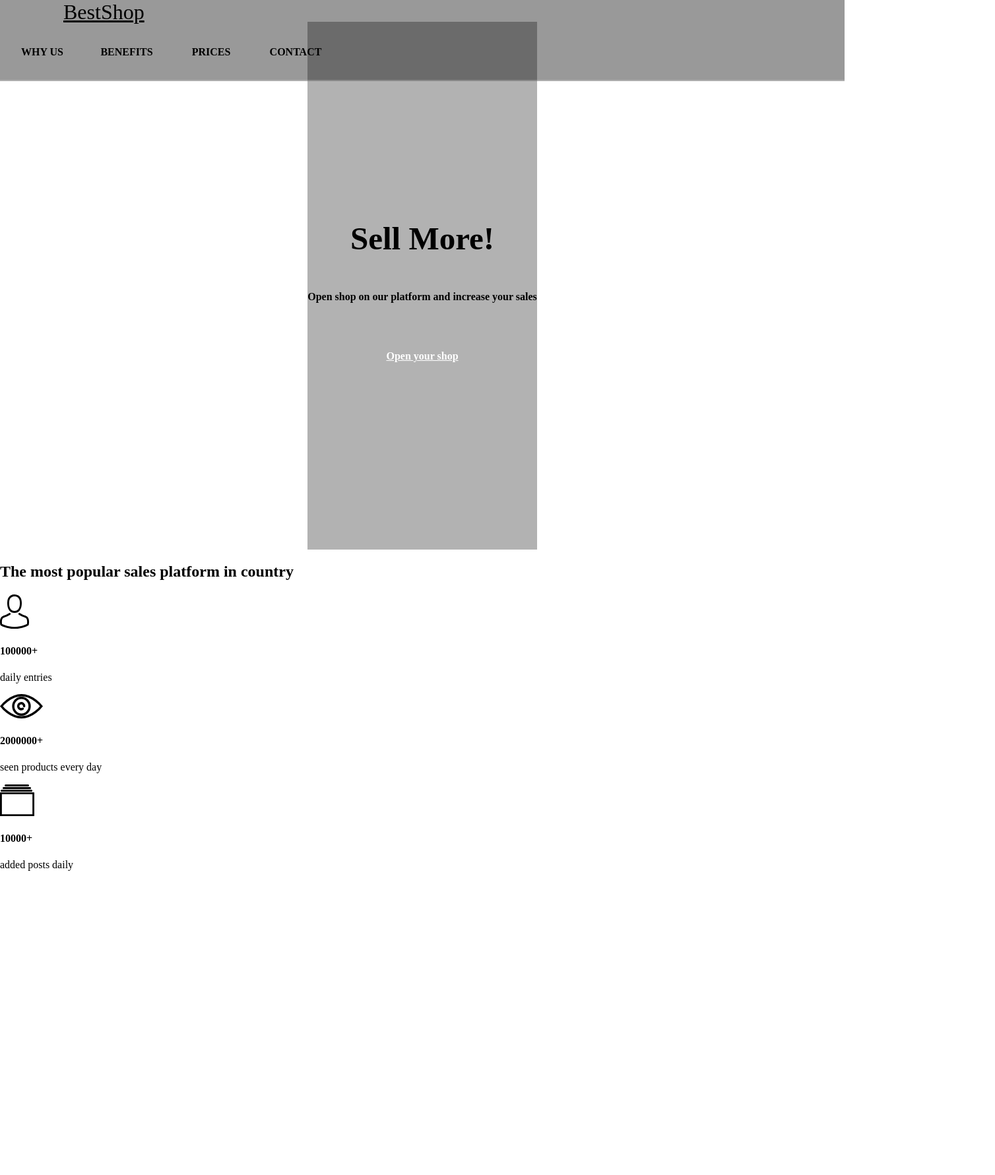
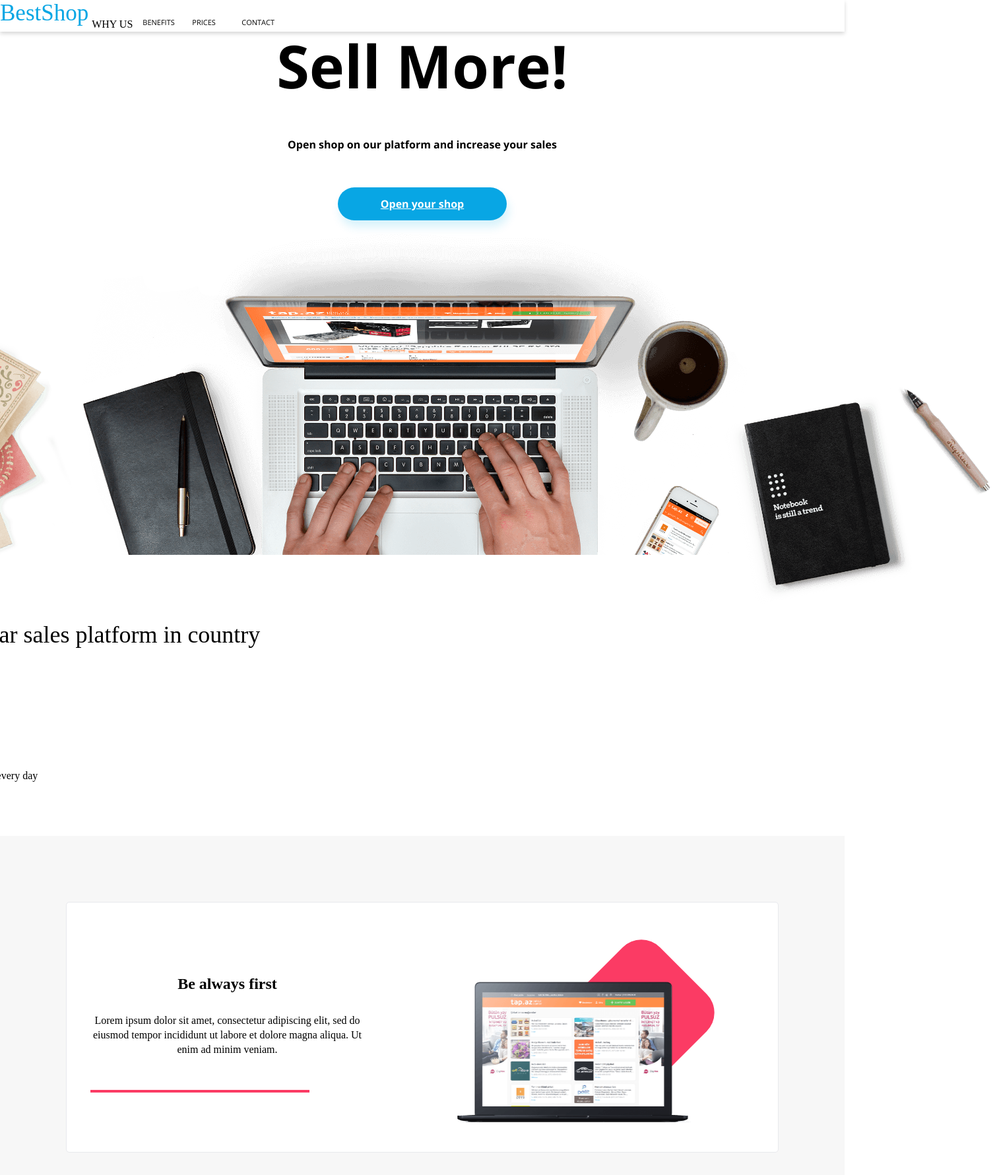
Before and after one commit to MarzenaSiar/best_shop, a plain HTML site: page index.html in a window 1280 px wide. Shown: the top 1781 px of the page at 66% size, 1508 px wide, since content can reach past the window. Before the commit the page ends 1336 px from the top, so only its background shows below. Drawn offline with nearby package versions, Linux system fonts and the light colour scheme; files that its build step writes are made by us from their sources.

Commit message:
Display issues with pictures fixed

```diff
--- a/index.html
+++ b/index.html
@@ -10,57 +10,116 @@
     <link href="https://fonts.googleapis.com/css2?family=Open+Sans:wght@300;400;600;700&family=Raleway:wght@300;400;700;800&display=swap" rel="stylesheet">
     <link rel="stylesheet" href="./src/styles/normalize.css">
     <link rel="stylesheet" href="./src/styles/style.css">
-    <title>Best Shop</title>
+    <title>BestShop</title>
 </head>
 <body>
 
+<!--section.intro>header.header>div.header__inner>a.logo^nav.menu>(a.menu__item)*3 Emmet-->
+
 <section class="intro">
     <header class="header">
-        <div class="header__inner">
-            <a href="" class="logo">BestShop</a>
+        <div class="header__container container">
+            <a href="#" class="logo">BestShop</a>
+
         </div>
+        <!--need to justify-content (flex-start)/logo with menu items/ container needed?-->
+
         <nav class="menu">
-            <a href="" class="menu__item menu__item--active">WHY US</a>
-            <a href="" class="menu__item">BENEFITS</a>
-            <a href="" class="menu__item">PRICES</a>
-            <a href="" class="menu__item">CONTACT</a>
+            <a href="#" class="menu__item menu__item--active">WHY US</a>
+            <a href="#" class="menu__item">BENEFITS</a>
+            <a href="#" class="menu__item">PRICES</a>
+            <a href="#" class="menu__item">CONTACT</a>
         </nav>
     </header>
 
     <div class="hero">
         <div class="hero__bg">
             <div class="hero__inner">
-                <h1 class="hero__hdl">Sell More!</h1>
-                <p class="hero__lead">Open shop on our platform and increase your sales</p>
-                <a href="" class="hero__btn btn btn-large">Open your shop</a></div>
-        </div>
+              <h1 class="hero__hdl">Sell More!</h1>
+              <p class="hero__lead">Open shop on our platform and increase your sales</p>
+              <a href="" class="hero__btn btn btn-large">Open your shop</a>
+              <img src="/src/images/Background.png" alt="Laptop" class="hero__image">
+
+
     </div>
 
     <div class="info">
+        <div class="container">
         <h2 class="info__hdl">The most popular sales platform in country</h2>
         <div class="info__item">
             <div class="info__box">
                 <div class="info__wheel"></div>
-                <img src="./src/images/Person.svg" alt="Person" class="info__icon"></div>
+                <img src="/src/images/Person.svg" alt="Person" class="info__icon"></div>
             <h4 class="info numb">100000+</h4>
             <p class="info lead">daily entries</p>
         </div>
         <div class="info__item">
             <div class="info__box">
                 <div class="info__wheel"></div>
-                <img src="./src/images/Eye.svg" alt="Eye" class="info__icon"></div>
+                <img src="/src/images/Eye.svg" alt="Eye" class="info__icon"></div>
             <h4 class="info numb">2000000+</h4>
             <p class="info lead">seen products every day</p>
         </div>
         <div class="info__item">
             <div class="info__box">
                 <div class="info__wheel"></div>
-                <img src="./src/images/Catalog.svg" alt="Catalog" class="info__icon"></div>
+                <img src="/src/images/Catalog.svg" alt="Catalog" class="info__icon"></div>
             <h4 class="info numb">10000+</h4>
             <p class="info lead">added posts daily</p>
         </div>
     </div>
 </section>
 
+<section class="benefits">
+    <div class="benefits__container container">
+
+      <div class="benefits__single benefits__single--notebook">
+        <div class="benefits__text">
+          <h2 class="benefits__title">Be always first</h2>
+          <p class="benefits__description">
+            Lorem ipsum dolor sit amet, consectetur adipiscing elit, sed do
+            eiusmod tempor incididunt ut labore et dolore magna aliqua. Ut
+            enim ad minim veniam.
+          </p>
+        </div>
+        <div class="benefits__image">
+          <img src="src\images\Macbook2.png" alt="macbook" />
+        </div>
+      </div>
+
+      <div class="benefits__single benefits__single--phone">
+        <div class="benefits__text">
+          <h2 class="benefits__title">Your shop is where you are!</h2>
+          <p class="benefits__description">
+            Lorem ipsum dolor sit amet, consectetur adipiscing elit, sed do
+            eiusmod tempor incididunt ut labore et dolore magna aliqua. Ut
+            enim ad minim veniam.
+          </p>
+        </div>
+        <div class="benefits__image">
+          <img src="src\images\iPhone2.png" alt="iPhone" />
+        </div>
+      </div>
+
+      <div class="benefits__double">
+        <div class="benefits__single benefits__single--solo">
+          <div class="benefits__text">
+            <h2 class="benefits__title">Your shop is where you are!</h2>
+            <p class="benefits__description">
+              Lorem ipsum dolor sit amet, consectetur adipiscing elit, sed do
+              eiusmod tempor incididunt ut labore et dolore magna aliqua. Ut
+              enim ad minim veniam.
+            </p>
+          </div>
+        </div>
+
+        <div class="benefits__single benefits__single--image">
+          <img src="src\images\Trumpet.png" alt="Trumpet" />
+        </div>
+      </div>
+
+    </div>
+  </section>
+
 </body>
 </html>
--- a/src/style.css
+++ b/src/style.css
@@ -1,12 +1,21 @@
+
     :root {
         --primary-color: rgba(8, 166, 228, 1);
         --color-primary-shadow: rgba(7, 172, 230, .16);
-    --color-redish: #FB3B64;
-    --color-green:  #55DFB4;
-    --color-black: #000000;
-    --color-grey: #A5A5A5;
-    --color-light-grey: #F7F7F7;
-    --color-white: #FFFFFF;
+        --color-redish: rgba(251, 59, 100, 1);
+        --color-redish-1: rgba(235, 71, 110, 1);
+        --color-light-pink: rgba(249, 4, 54, 0.16);
+        --color-light-pink-2: rgba(255, 9, 17, 0.16);
+        --color-green: rgba(85, 223, 180, 1);
+        --color-black: rgba(0, 0, 0, 1);
+        --color-light-black:rgba(19, 37, 59, 1);
+        --color-grey-1: rgba(165, 165, 165, 1);
+        --color-grey-2: rgba(149, 152, 154, 1);
+        --color-grey-3: rgba(112, 112, 112, 1);
+        --color-grey-4: rgba(232, 233, 237, 1);
+        --color-light-grey: rgba(247, 247, 247, 1);
+        --color-white: rgba(255, 255, 255, 1);
+        --color-blue: rgba(7, 172, 230, 1);
         --button-radius: 35px;
     }
 
@@ -14,86 +23,111 @@ html, body {
         font-size: 16px;
     }
 
-@font-face {
-    font-family: 'Open Sans', sans-serif;
-    text-decoration: none;
+
+    .btn {
+      color: white;
+      background-color: var(--primary-color);
+      font-weight: bold;
+      display: inline-block;
+      padding: 16px 65px;
+      border-radius: var(--button-radius);
+      border: none;
+      box-shadow: 3px 10px 14px var(--color-primary-shadow);
     }
 
-.button {
-    top: 337px;
-    left: 593px;
-    width: 440px;
-    height: 67px;
-    background: rgba(8, 166, 228, 1) 0% 0% no-repeat padding-box;
-    box-shadow: 5px 10px 14px rgba(7, 172, 230, 0.16);
-    border-radius: 40px;
-    opacity: 1;
-  }
-
-* {
-    box-sizing: border-box;
-  }
-
-  .container {
-    width: 1352px;
-    margin: 0 auto;
-  }
 
     .intro {
     }
 
     .header {
-    background-color: rgba(0, 0, 0, .4);
+        display: flex;
         border-bottom: .125rem solid rgba(255, 255, 255, .2);
-    position: relative;
-    z-index: 42;
-
+        background: var(--color-white);
+        box-shadow: 0 .1875rem .375rem rgba(0, 0, 0, 0.16);
+        opacity: 1;
     }
 
+    .header {
+      background-color: var(--color-white);
+      box-shadow: 0 .1875rem .375rem #00000029;
+      width: 100%;
+}
+
+
     .header .header__inner {
-    max-width: 70.5rem;
+         max-width: 84.5rem;
          width: 100%;
-    padding-inline: 1.25rem;
+         padding-inline: 8.5rem;
          margin-inline: auto;
          display: flex;
          justify-content: space-between;
-    align-items: center;
+         align-items: flex-end;
         }
 
 
+  .header .header__logo {
+          color: var(--color-primary);
+          text-decoration: none;
+          font-size: 2rem;
+          font-family: var(--font-Raleway);
+          font-weight: 300;
+  }
+
+    .logo {
+        display: flex;
+        text-decoration: none;
+        color: var(--primary-color);
+        font-size: 2.1875rem;
+        font-weight: 400;
+        margin-right: .3125rem;
+        text-align: left;
+        letter-spacing: 0;
+        opacity: 1;
+    }
+
+    .logo .logo__text {
+      color: var(--primary-color);
+      font-size: 2.1875rem;
+      font-weight: 800;
+      margin-right: .3125rem;
+  }
     .menu {
         display: flex;
+        direction: row;
+        justify-content: space-between;
   }
 
     .menu .menu__item {
-    color: var(--secondary-color);
-    font-size: 1rem;
+        color: var(--color-black);
+        font-size: .6875rem;
         text-transform: uppercase;
-    font-weight: 700;
+        font-family: 'Open Sans', sans-serif;
+        font-weight: 300;
         text-decoration: none;
-    min-width: 8rem;
-    text-align: center;
-    padding-top: 2.0625rem;
-    padding-bottom: 2.0625rem;
-    transition: all 200ms ease-in-out;
+        min-width: 3.75rem;
+        padding-top: 1.75rem;
+        margin-right: .9375rem;
+        transition: 200ms ease-in-out;
     }
 
     .menu .menu__item.menu__item--active, .menu .menu__item:hover {
-    background-color: var(--secondary-color-2);
+        font: var(--color-grey-1);
     }
+
+
 
 
   .hero {
       display: flex;
-        flex-direction: column;
-        align-items: center;
+      justify-content: center;
     }
 
-.hero .hero__bg {
-    background-color: rgba(0, 0, 0, .3);
-    min-height: 100vh;
-    margin-top: -5.625rem;
+.hero__image {
+      background:no-repeat center;
+      background-size: cover;
+      margin-top: -.5rem;
     }
+
 
     .hero .hero__inner {
         min-height: 100vh;
@@ -102,12 +136,17 @@ html, body {
         align-items: center;
         flex-direction: column;
         color: var(--secondary-color);
+        font-family: 'Open Sans', sans-serif;
     }
 
 
     .hero .hero__hdl {
-    font-family: var(--font-raleway);
-    font-size: 3.0625rem; /* 49px (z projektu) / 16 (bazowa wielkość) = 3.0625 */
+        font-size: 5.625rem;
+        font-weight: 900;
+        margin-top: 0;
+        margin-bottom: 2.5rem;
+        text-shadow: 0 .1875rem .375rem var(--secondary-color-3);
+
     }
 
     .hero .hero__lead {
@@ -126,33 +165,117 @@ html, body {
         gap: 1.5rem;
     }
 
-.opening__hero {
-    margin-top: 130px;
+
+  .info {
+    display: flex;
+    flex-direction: row;
+}
+
+.info .container__info {
+  display: flex;
+  flex-direction: row;
+}
+
+.info .info__hdl {
+    margin-top: 1.375rem;
+    margin-bottom: 6.3125rem;
+    margin-inline: auto;
+    text-align: center;
+    font-family: var(--font-Raleway);
+    font-weight: 400;
+    font-size: 2.25rem;
+    color: var(--color-black);
+}
+.info .info__rows {
+    display: flex;
+    justify-content: space-evenly;
+}
+
+.info .info__item {
+    display: flex;
+    align-items: center;
+    flex-direction: row;
+}
+.info .info__box {
+    display: flex;
+    align-self: self-end;
+}
+
+.benefits {
+    padding: 100px 0;
+    background-color: var(--color-light-grey);
     text-align: center;
   }
 
-.btn {
-    color: white;
-    font-weight: bold;
-    display: inline-block;
-    padding: 16px 65px;
-    border-radius: var(--button-radius);
-    border: none;
+  .benefits__container {
+    padding: 0 100px;
   }
 
-  .btn--primary {
-    background-color: var(--color-primary);
-    border-radius: var(--button-radius);
-    box-shadow: 3px 10px 14px var(--color-primary-shadow);
+  .benefits__single {
+    background-color: var(--color-white);
+    border: 1px solid #E8E9ED;
+    display: flex;
+    justify-content: space-between;
+    align-items: flex-end;
+    margin-bottom: 37px;
+    border-radius: 5px;
   }
 
-  .btn--large {
-    padding: 22px 155px;
+  .benefits__text {
+    max-width: 415px;
+    margin: 90px 36px;
   }
 
-  .logo {
-    font-family: var(--font-raleway);
-    font-size: 2rem;
-    font-weight: 300;
-    color: var(--color-primary);
+  .benefits__text::after {
+    content: "";
+    width: 332px;
+    height: 4px;
+    background-color: var(--accent-color);
+    display: block;
+    margin-top: 50px;
   }
+
+  .benefits__description {
+    margin-top: 30px;
+    line-height: 1.375rem;
+  }
+
+  .benefits__image {
+    position: relative;
+  }
+
+  .benefits__image img {
+    position: relative;
+    z-index: 2;
+  }
+
+  .benefits__single--notebook {
+    --accent-color: var(--color-redish);
+  }
+
+  .benefits__single--notebook .benefits__image {
+    margin-right: 117px;
+    margin-bottom: 38px;
+  }
+
+  .benefits__single--notebook .benefits__image::before {
+    content: "";
+    width: 180px;
+    height: 180px;
+    background-color: var(--accent-color);
+    display: block;
+    border-radius: 40px;
+    position: absolute;
+    right: 0;
+    top: -40px;
+    transform: rotate(45deg);
+  }
+
+  .benefits__single--notebook .benefits__image img {
+    width: 386px;
+    height: auto;
+  }
+
+  * {
+    box-sizing: border-box;
+  }
```
Lines whose indentation alone changed are shown as unchanged.
